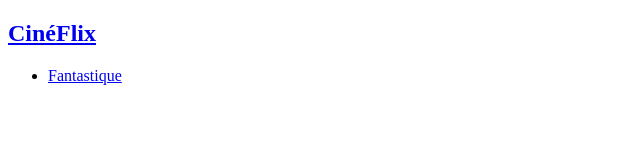
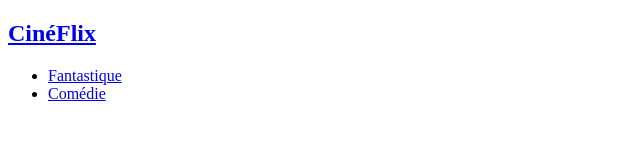
Before and after one commit to RudyVieira/Projet_GitHub, a plain HTML site: page index.html in a window 1280 px wide. Shown: the full height of the page, 0-640 px from the left. Drawn offline with Linux system fonts and the light colour scheme.

Commit message:
Ajout de la catégorie Comédie au Header

```diff
--- a/index.html
+++ b/index.html
@@ -12,6 +12,7 @@
 					<h1><a href="#">CinéFlix</a></h1>
 					<ul class="categories">
 						<li><a href="#fantastique">Fantastique</a></li>
+                        <li><a href="#comedy">Comédie</a></li>
 					</ul>
 				</nav>
 			</div>
```
